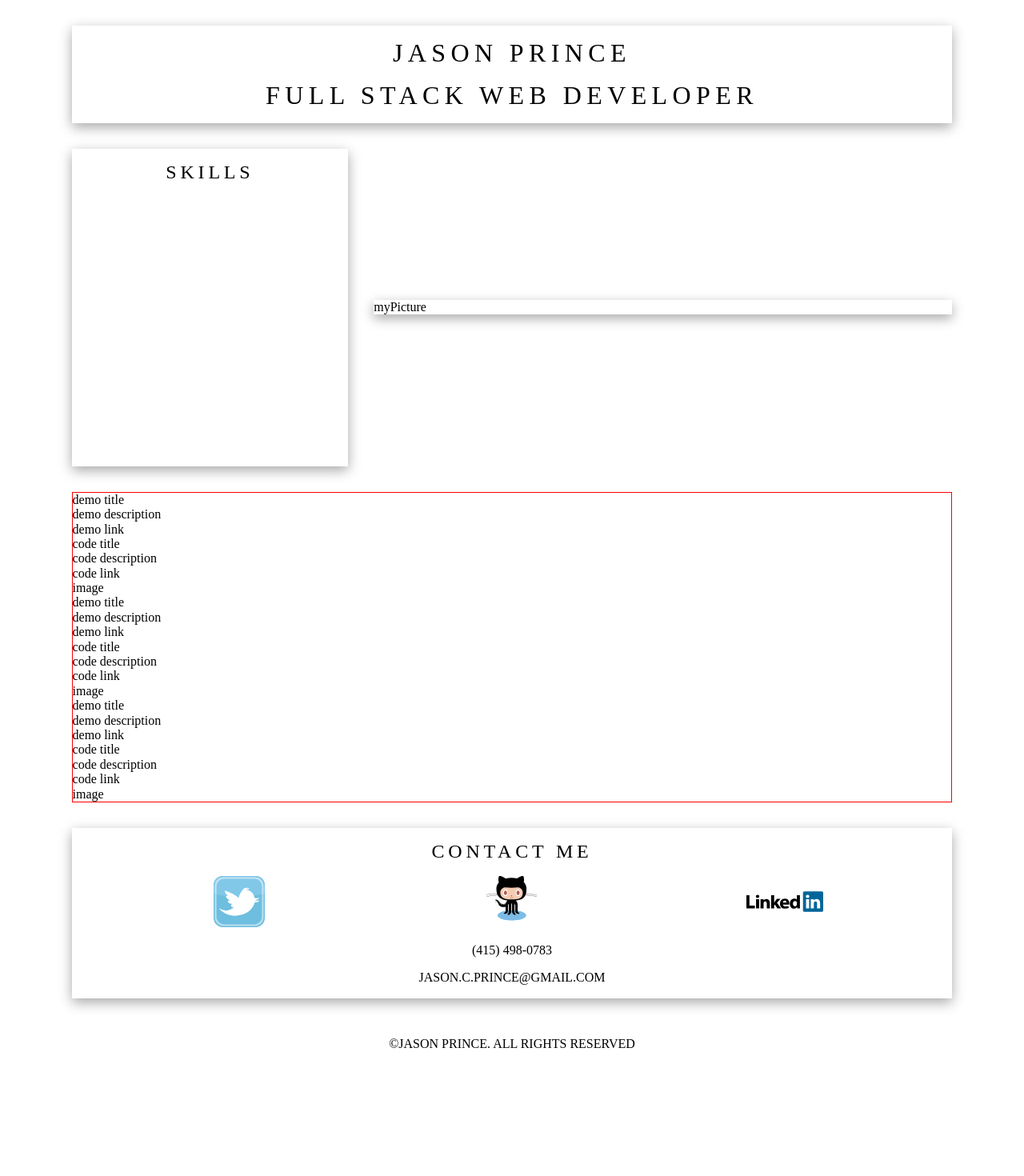
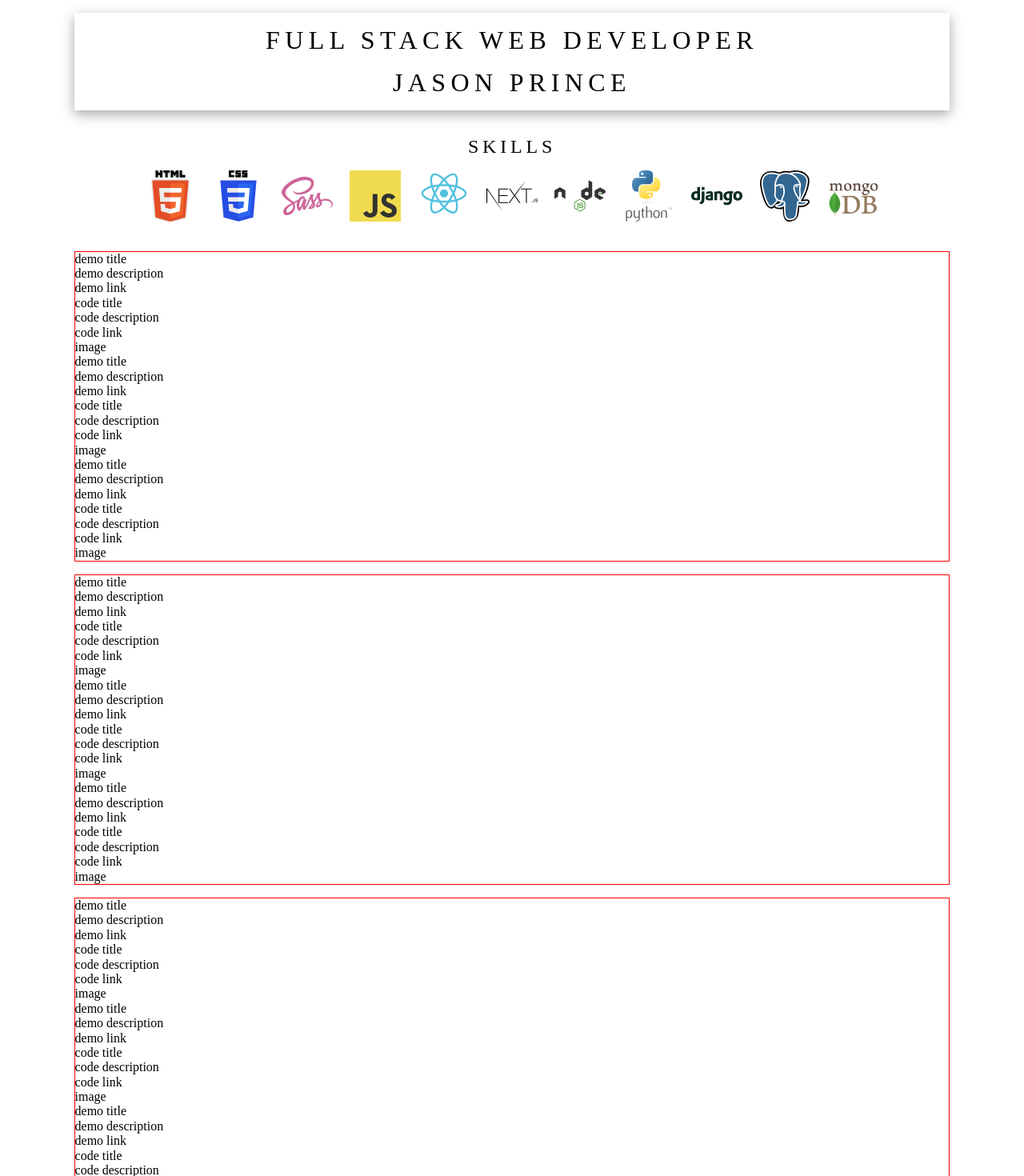
Before and after one commit to Jason-Prince/my-portfolio-app, a Next.js app: page / in a window 1280 px wide. Shown: the top 1470 px of the page at 80% size. Before the commit the page ends 1362 px from the top, so only its background shows below. Built offline with nearby package versions, Linux system fonts and the light colour scheme.

Commit message:
refactured grid on home skills and header

```diff
--- a/components/header.js
+++ b/components/header.js
@@ -1,8 +1,8 @@
 const header = () => {
   return (
     <section className="header">
-      <div className="item row--1 item--name">full stack web developer</div>
-      <div className="item row--0 item--title">jason prince</div>
+      <div className="row row--a col col--a">full stack web developer</div>
+      <div className="row row--b col col--a">jason prince</div>
     </section>
   );
 };
--- a/components/myPictures.js
+++ /dev/null
@@ -1,5 +0,0 @@
-const myPictures = () => {
-  return <section className="myPicture">myPicture</section>;
-};
-
-export default myPictures;
--- a/components/skills.js
+++ b/components/skills.js
@@ -13,38 +13,38 @@ import Sass from "../components/svg/sass";
 const skills = () => {
   return (
     <section className="skills">
-      <div className="skill row--0 item--title">skills</div>
-      <div className="skill row--1 item--html">
+      <div className="row row--a col col--a">Skills</div>
+      <div className="row row--b col col--a">
         <Html />
       </div>
-      <div className="skill row--1 item--css">
+      <div className="row row--b col col--b">
         <Css />
       </div>
-      <div className="skill row--1 item--sass">
+      <div className="row row--b col col--c">
         <Sass />
       </div>
-      <div className="skill row--2 item--javascript">
+      <div className="row row--b col col--d">
         <Javascript />
       </div>
-      <div className="skill row--2 item--reactjs">
+      <div className="row row--b col col--e">
         <ReactJS />
       </div>
-      <div className="skill row--2 item--nextjs">
+      <div className="row row--b col col--f">
         <NextJS />
       </div>
-      <div className="skill row--3 item--nodejs">
+      <div className="row row--b col col--g">
         <NodeJS />
       </div>
-      <div className="skill row--3 item--python">
+      <div className="row row--b col col--h">
         <Python />
       </div>
-      <div className="skill row--3 item--django">
+      <div className="row row--b col col--i">
         <Django />
       </div>
-      <div className="skill row--4 item--postgresql">
+      <div className="row row--b col col--j">
         <PostgreSQL />
       </div>
-      <div className="skill row--4 item--mongodb">
+      <div className="row row--b col col--k">
         <MongoDB />
       </div>
     </section>
--- a/pages/index.js
+++ b/pages/index.js
@@ -1,29 +1,31 @@
 import Header from "../components/header";
 import Contacts from "../components/contacts";
 import Skills from "../components/skills";
-import MyPicture from "../components/myPictures";
 import MyProjects from "../components/myProjects";
 import Footer from "../components/footer";
 
 const Home = () => {
   return (
     <div className="home">
-      <div className="home__header">
+      <div className="row row--a col col--a">
         <Header />
       </div>
-      <div className="home__skills">
+      <div className="row row--b col col--a">
         <Skills />
       </div>
-      <div className="home__mypictures">
-        <MyPicture />
-      </div>
-      <div className="home__myprojects">
+      <div className="row row--c col col--a">
         <MyProjects />
       </div>
-      <div className="home__contacts">
+      <div className="row row--d col col--a">
+        <MyProjects />
+      </div>
+      <div className="row row--e col col--a">
+        <MyProjects />
+      </div>
+      <div className="row row--f col col--a">
         <Contacts />
       </div>
-      <div className="home__footer">
+      <div className="row row--g col col--a">
         <Footer />
       </div>
     </div>
--- a/styles/footer.scss
+++ b/styles/footer.scss
@@ -1,15 +1,14 @@
 .footer {
     display: grid;
-    display: grid;
+    gap: 1em;
     grid-template-columns: 1fr;
     grid-template-areas:
       "."
       "a"
       ".";
-    gap: 1em;
     .item--title {
-    grid-area: a;
-    justify-self: center;
-    text-transform: uppercase;
+        grid-area: a;
+        justify-self: center;
+        text-transform: uppercase;
     }
 }
--- a/styles/header.scss
+++ b/styles/header.scss
@@ -1,34 +1,34 @@
-$duration: 1s;
-$delay__header__title: 1s;
-$delay__header__name: 2s;
-
 .header{
     display: grid;
     gap: 1em;
-    grid-template-columns: repeat(7, 1fr);
+    animation: header__boxshadow 1s ease-in-out forwards;
+    grid-template-columns: repeat(14, 1fr);
     grid-template-areas:
-        ". . . . . . ."
-        ". . a a a . ."
-        ". b b b b b ."
-        ". . . . . . .";
-    animation: header__boxshadow $duration ease-in-out forwards;
+    ". .  .  .  .  .  .  .  .  .  .  .  .  ."
+    ". aa aa aa aa aa aa aa aa aa aa aa aa ."
+    ". ba ba ba ba ba ba ba ba ba ba ba ba ."
+    ". .  .  .  .  .  .  .  .  .  .  .  .  .";
 
-    .item {
-        place-self: center;
+    .row {
+        justify-self: center;
         opacity: 0;
         text-transform: uppercase;
         font-size: 2rem;
         letter-spacing: .20em;
-        &.row--0 {
-            animation: myTitle $duration $delay__header__title ease-in-out forwards;
-            &.item--title{
-              grid-area: a;
+        &.row--a {
+            &.col {
+                &.col--a { // title
+                    grid-area: aa;
+                    animation: aa 1s 1s ease-in-out forwards;
+                }
             }
         }
-        &.row--1 {
-            animation: myName $duration $delay__header__name ease-in-out forwards;
-            &.item--name{
-              grid-area: b;
+        &.row--b {
+            &.col {
+                &.col--a { // name
+                    grid-area: ba;
+                    animation: ba 1s 2s ease-in-out forwards;
+                }
             }
         }
     }
@@ -39,12 +39,12 @@ $delay__header__name: 2s;
         box-shadow: rgba(0, 0, 0, 0.35) 0px 5px 15px;
       }
   }
-  @keyframes myTitle {
+  @keyframes aa {
     100% {
         opacity: 1;
     }
   }
-  @keyframes myName {
+  @keyframes ba {
     0% {
       transform: translateY(-120%);
     }
--- a/styles/home.scss
+++ b/styles/home.scss
@@ -1,38 +1,67 @@
 .home {
     display: grid;
-    gap: 2em;
-    grid-template-columns: .5fr 3fr 3fr 3fr .5fr;
-    grid-template-rows: auto;
+    gap: 1em;
+    grid-template-columns: repeat(14, 1fr);
     grid-template-areas:
-    ". . . . ."
-    ". header header header ."
-    ". skills mypictures mypictures ."
-    ". myprojects myprojects myprojects ."
-    ". contacts contacts contacts ."
-    ". footer footer footer ."
-    ". . . . .";
+    ". .  .  .  .  .  .  .  .  .  .  .  .  ."
+    ". aa aa aa aa aa aa aa aa aa aa aa aa ."
+    ". ba ba ba ba ba ba ba ba ba ba ba ba ."
+    ". ca ca ca ca ca ca ca ca ca ca ca ca ."
+    ". da da da da da da da da da da da da ."
+    ". ea ea ea ea ea ea ea ea ea ea ea ea ."
+    ". fa fa fa fa fa fa fa fa fa fa fa fa ."
+    ". ga ga ga ga ga ga ga ga ga ga ga ga ."
+    ". .  .  .  .  .  .  .  .  .  .  .  .  .";
 
-    .home__header {
-      grid-area: header;
-    }
-    .home__skills {
-      grid-area: skills;
-      place-self: center stretch;
-    }
-    .home__contacts {
-      grid-area: contacts;
-      place-self: center stretch;
-    }
-    .home__mypictures {
-      grid-area: mypictures;
-      place-self: center stretch;
-    }
-    .home__myprojects {
-      grid-area: myprojects;
-      place-self: center stretch;
-    }
-    .home__footer {
-      grid-area: footer;
-      place-self: center stretch;
+    .row {
+        &.row--a {
+            &.col {
+                &.col--a {
+                    grid-area: aa; // header
+                }
+            }
+        }
+        &.row--b {
+            &.col {
+                &.col--a {
+                    grid-area: ba; // skills
+                }
+            }
+        }
+        &.row--c {
+            &.col {
+                &.col--a {
+                    grid-area: ca; // project 1
+                }
+            }
+        }
+        &.row--d {
+            &.col {
+                &.col--a {
+                    grid-area: da; // project 2
+                }
+            }
+        }
+        &.row--e {
+            &.col {
+                &.col--a {
+                    grid-area: ea; // project 3
+                }
+            }
+        }
+        &.row--f {
+            &.col {
+                &.col--a {
+                    grid-area: fa; // contact me
+                }
+            }
+        }
+        &.row--g {
+            &.col {
+                &.col--a {
+                    grid-area: ga; // footer
+                }
+            }
+        }
     }
   }
--- a/styles/skills.scss
+++ b/styles/skills.scss
@@ -1,82 +1,40 @@
-$duration: 1s;
-$delay__skills__boxshadow: 3s;
-$delay__skill__title: 4s;
-$delay__skill__row__1: 5s;
-$delay__skill__row__2: 6s;
-$delay__skill__row__3: 7s;
-$delay__skill__row__4: 8s;
-$translateY: translateY(-120%);
-
-
 .skills {
     display: grid;
-    grid-template-columns: repeat(5, 1fr);
+    gap: 1em;
+    grid-template-columns: repeat(13, 1fr);
     grid-template-areas:
-        ". . . . ."
-        ". . a . ."
-        ". b c d ."
-        ". e f g ."
-        ". h i j ."
-        ". k l . ."
-        ". . . . .";
-    gap: 1em;
-    animation: skills__boxshadow $duration $delay__skills__boxshadow ease-in-out forwards;
+        ". .  .  .  .  .  .  .  .  .  .  .  ."
+        ". aa aa aa aa aa aa aa aa aa aa aa ."
+        ". ba bb bc bd be bf bg bh bi bj bk ."
+        ". .  .  .  .  .  .  .  .  .  .  .  .";
 
-    .skill {
-        place-self: center;
+    .row {
         opacity: 0;
-        &.row--0 {
-            animation: skill__title__row $duration $delay__skill__title ease-in-out forwards;
-            &.item--title {
-                grid-area: a;
+        &.row--a {
+            animation: a 1s 3s ease-in-out forwards;
+            &.col {
+                place-self: center;
                 text-transform: uppercase;
                 font-size: 1.5rem;
                 letter-spacing: .20em;
+                &.col--a {grid-area: aa;}
             }
         }
-        &.row--1 {
-            animation: skill__row__1 $duration $delay__skill__row__1 ease-in-out forwards;
-            &.item--html {
-                grid-area: b;
-            }
-            &.item--css {
-                grid-area: c;
-            }
-            &.item--sass {
-                grid-area: d;
-            }
-        }
-        &.row--2 {
-            animation: skill__row__2 $duration $delay__skill__row__2 ease-in-out forwards;
-            &.item--javascript {
-                grid-area: e;
-            }
-            &.item--reactjs {
-                grid-area: f;
-            }
-            &.item--nextjs {
-                grid-area: g;
-            }
-        }
-        &.row--3 {
-            animation: skill__row__3 $duration $delay__skill__row__3 ease-in-out forwards;
-            &.item--nodejs {
-                grid-area: h;
-            }
-            &.item--python {
-                grid-area: i;
-            }
-            &.item--django {
-                grid-area: j;
-            }
-        }
-        &.row--4 {
-            animation: skill__row__4 $duration $delay__skill__row__4 ease-in-out forwards;
-            &.item--postgresql {
-                grid-area: k;
-            }
-            &.item--mongodb {
-                grid-area: l;
+        &.row--b {
+            animation: b 1s 4s ease-in-out forwards;
+            &.col {
+                place-self: center;
+                &.col--a {grid-area: ba;}
+                &.col--b {grid-area: bb;}
+                &.col--c {grid-area: bc;}
+                &.col--d {grid-area: bd;}
+                &.col--e {grid-area: be;}
+                &.col--f {grid-area: bf;}
+                &.col--g {grid-area: bg;}
+                &.col--h {grid-area: bh;}
+                &.col--i {grid-area: bi;}
+                &.col--j {grid-area: bj;}
+                &.col--k {grid-area: bk;}
             }
         }
     }
@@ -85,47 +43,13 @@ $translateY: translateY(-120%);
     height: 4em;
     width: 4em;
 }
-@keyframes skills__boxshadow {
-    100% {
-        box-shadow: rgba(0, 0, 0, 0.35) 0px 5px 15px;
-    }
+
+@keyframes a {
+    100% {opacity: 1;}
 }
-@keyframes skill__title__row {
-    100% {
-        opacity: 1;
-    }
-}
-@keyframes skill__row__1 {
-    0% {
-        transform: $translateY;
-    }
-    100% {
-        opacity: 1;
-    }
-}
-@keyframes skill__row__2 {
-    0% {
-        transform: $translateY;
-    }
-    100% {
-        opacity: 1;
-    }
-}
-@keyframes skill__row__3 {
-    0% {
-        transform: $translateY;
-    }
-    100% {
-        opacity: 1;
-    }
-}
-@keyframes skill__row__4 {
-    0% {
-        transform: $translateY;
-    }
-    100% {
-        opacity: 1;
-    }
+@keyframes b {
+    0% {transform: translateY(-120%);}
+    100% {opacity: 1;}
 }
 
   // styling for python svg
```
